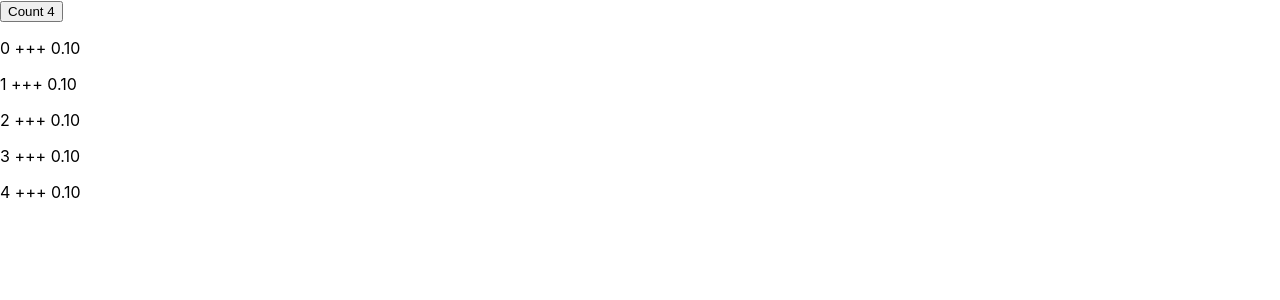
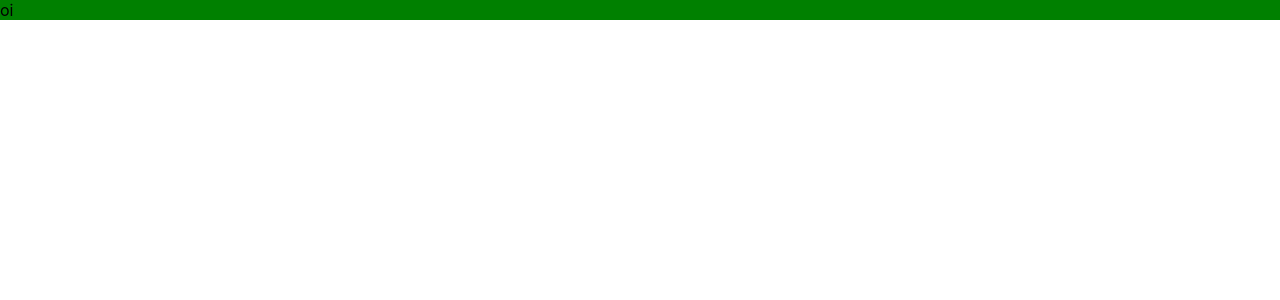
Before and after one commit to Sadlark1993/Curso_React_e_Nextjs, a React (Create React App) app in the folder 03hooks/: page / in a window 1280 px wide. Shown: the top 300 px of the page. Built offline with nearby package versions, Linux system fonts and the light colour scheme.

Commit message:
Lesson: useDebugValue

```diff
--- a/03hooks/src/App.jsx
+++ b/03hooks/src/App.jsx
@@ -1,62 +1,41 @@
-import { forwardRef, useImperativeHandle, useEffect } from 'react';
-import { useState, useRef } from 'react';
-import PropTypes from 'prop-types';
+import { useDebugValue } from 'react';
+import { useEffect } from 'react';
+import { useState } from 'react';
+
+const useMediaQuery = (queryValue, initialValue = false) => {
+  const [match, setMatch] = useState(initialValue);
+
+  //if you go to the tab 'components' in the 'inspect' menu, you will see this debug text next to each of these hooks.
+  useDebugValue(`Query ${queryValue}`, (name) => name + ' mediaQuery');
+
+  useEffect(() => {
+    let isMounted = true;
+    const matchMedia = window.matchMedia(queryValue);
+
+    const handleChange = () => {
+      if (!isMounted) return;
+      setMatch(!!matchMedia.matches);
+    };
+
+    matchMedia.addEventListener('change', handleChange);
+    setMatch(!!matchMedia.matches);
+
+    return () => {
+      isMounted = false;
+      matchMedia.removeEventListener('change', handleChange);
+    };
+  }, [queryValue]);
+
+  return match;
+};
 
 export const App = () => {
-  const [counted, setCounted] = useState([0, 1, 2, 3, 4]);
+  const huge = useMediaQuery('(min-width: 940px)');
+  const big = useMediaQuery('(min-width: 768px) and (max-width: 939px)');
+  const medium = useMediaQuery('(min-width: 500px) and (max-width: 767px)');
+  const small = useMediaQuery('(max-width: 499px)');
 
-  const divRef = useRef();
+  const background = huge ? 'green' : big ? 'blue' : medium ? 'purple' : small ? 'yellow' : null;
 
-  const handleClick = () => {
-    setCounted((c) => [...c, +c.slice(-1) + 1]);
-    divRef.current.handleClick();
-  };
-
-  //with useLayoutEffect, the DOM will be rendered only after all the changes. So, in this case, the page will freeze before be rendered
-  //with useEffect, the page would freeze for 300 milliseconds while its rendering.
-  //Only use this when you don't have any choice left.
-  useEffect(() => {
-    divRef.current.divRef.scrollTop = divRef.current.divRef.scrollHeight;
-  });
-
-  return (
-    <>
-      <button onClick={handleClick}>Count {counted.slice(-1)} </button>
-      <DisplayContent counted={counted} ref={divRef} />
-    </>
-  );
+  return <div style={{ background: background }}>oi</div>;
 };
-
-//with this, you can save the reference of an element from another react component.
-export const DisplayContent = forwardRef(function DisplayContent({ counted }, ref) {
-  const [rand, setRand] = useState(Math.random().toFixed(2));
-
-  const divRef = useRef();
-
-  const handleClick = () => {
-    setRand(Math.random().toFixed(2));
-  };
-
-  //will set the ref.current of the father component with this object.
-  //this is a bad practice. Try not to do it.
-  useImperativeHandle(ref, () => ({
-    handleClick,
-    divRef: divRef.current,
-  }));
-
-  return (
-    <div onClick={handleClick} ref={divRef} style={{ height: '200px', width: '200px', overflow: 'scroll' }}>
-      {counted.map((c) => {
-        return (
-          <p key={`c-${c}`}>
-            {c} +++ {rand}
-          </p>
-        );
-      })}
-    </div>
-  );
-});
-
-DisplayContent.propTypes = {
-  counted: PropTypes.array,
-};
```
